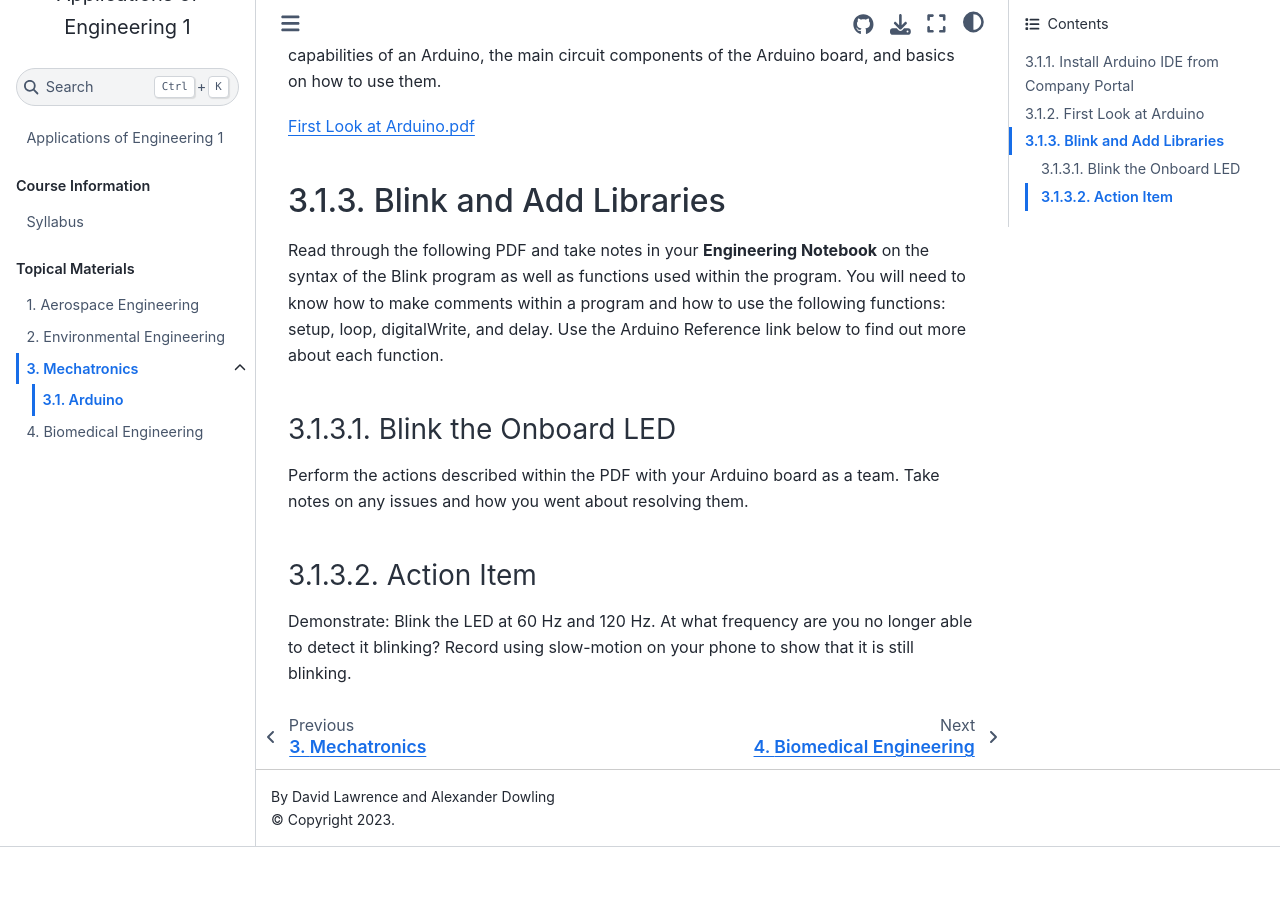
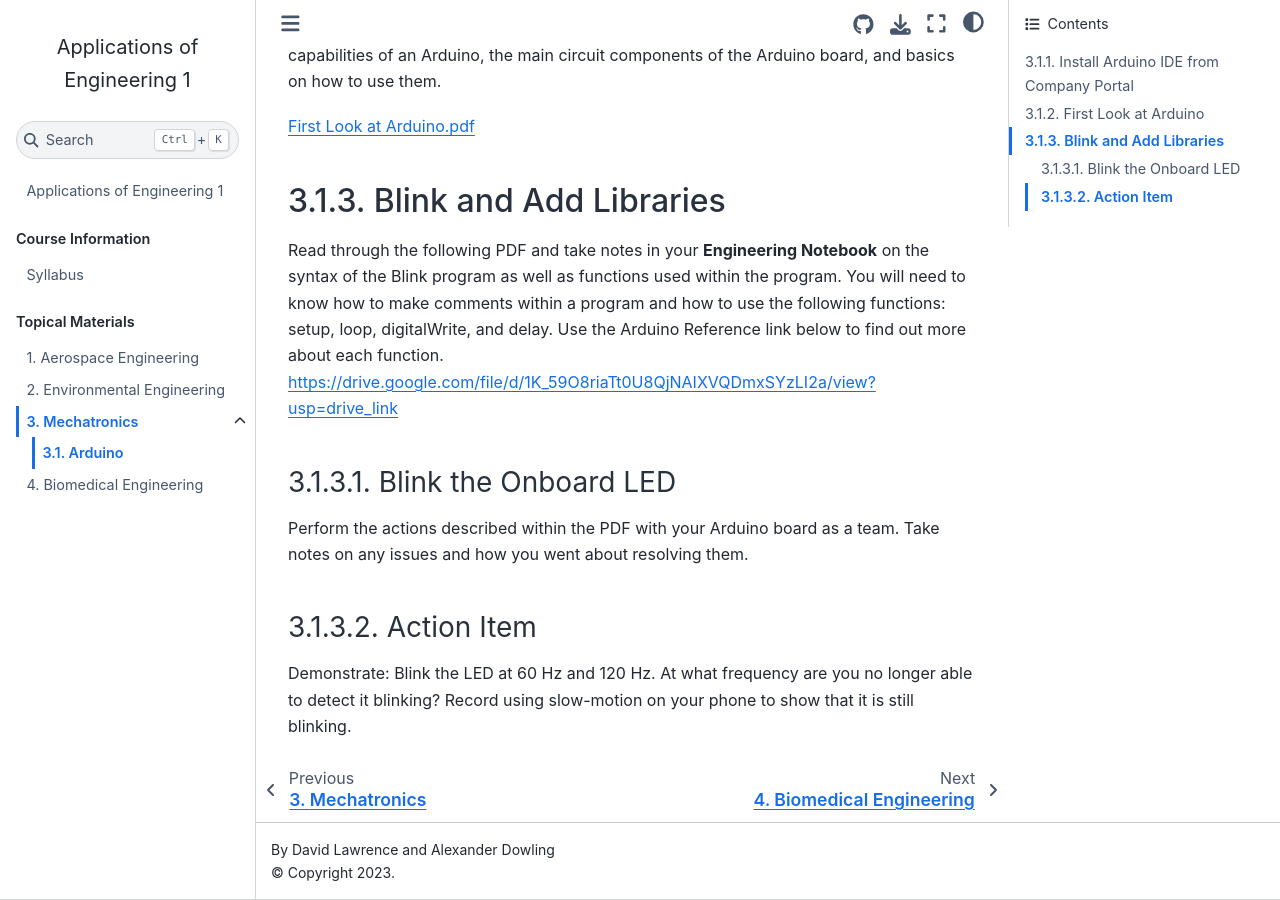
Before and after one commit to Culver-Academies/engineering1, a Jupyter Book: the page built from mech/arduino.md, in a window 1280 px wide and 900 px high, scrolled down 589 px. Built offline with Jupyter Book 1.0.4 settings and Sphinx 7.4.7 and the Sphinx Book theme 1.1.4, drawn with Linux system fonts in a browser that asks for light colours; before the commit the page ends 1436 px from its top, so only the background shows below that; part of the change alters nothing that is shown.

Commit message:
Update arduino.md

```diff
--- a/mech/arduino.md
+++ b/mech/arduino.md
@@ -15,6 +15,7 @@ Read through the following PDF and take notes in your **Engineering Notebook** o
 ## Blink and Add Libraries
 
 Read through the following PDF and take notes in your **Engineering Notebook** on the syntax of the Blink program as well as functions used within the program. You will need to know how to make comments within a program and how to use the following functions: setup, loop, digitalWrite, and delay.  Use the Arduino Reference link below to find out more about each function.
+https://drive.google.com/file/d/1K_59O8riaTt0U8QjNAIXVQDmxSYzLI2a/view?usp=drive_link
 
 ### Blink the Onboard LED
 Perform the actions described within the PDF with your Arduino board as a team. Take notes on any issues and how you went about resolving them.
```
